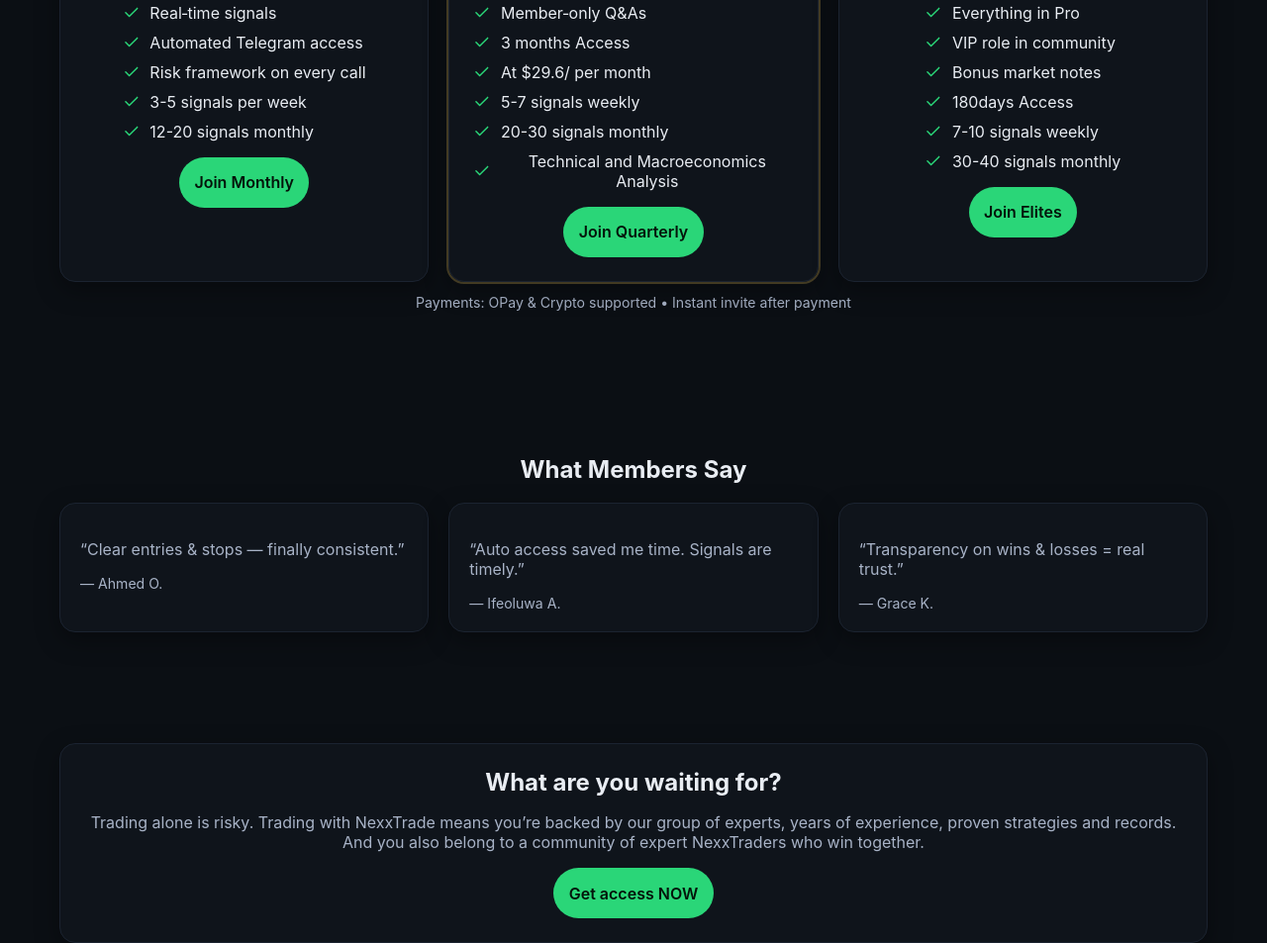
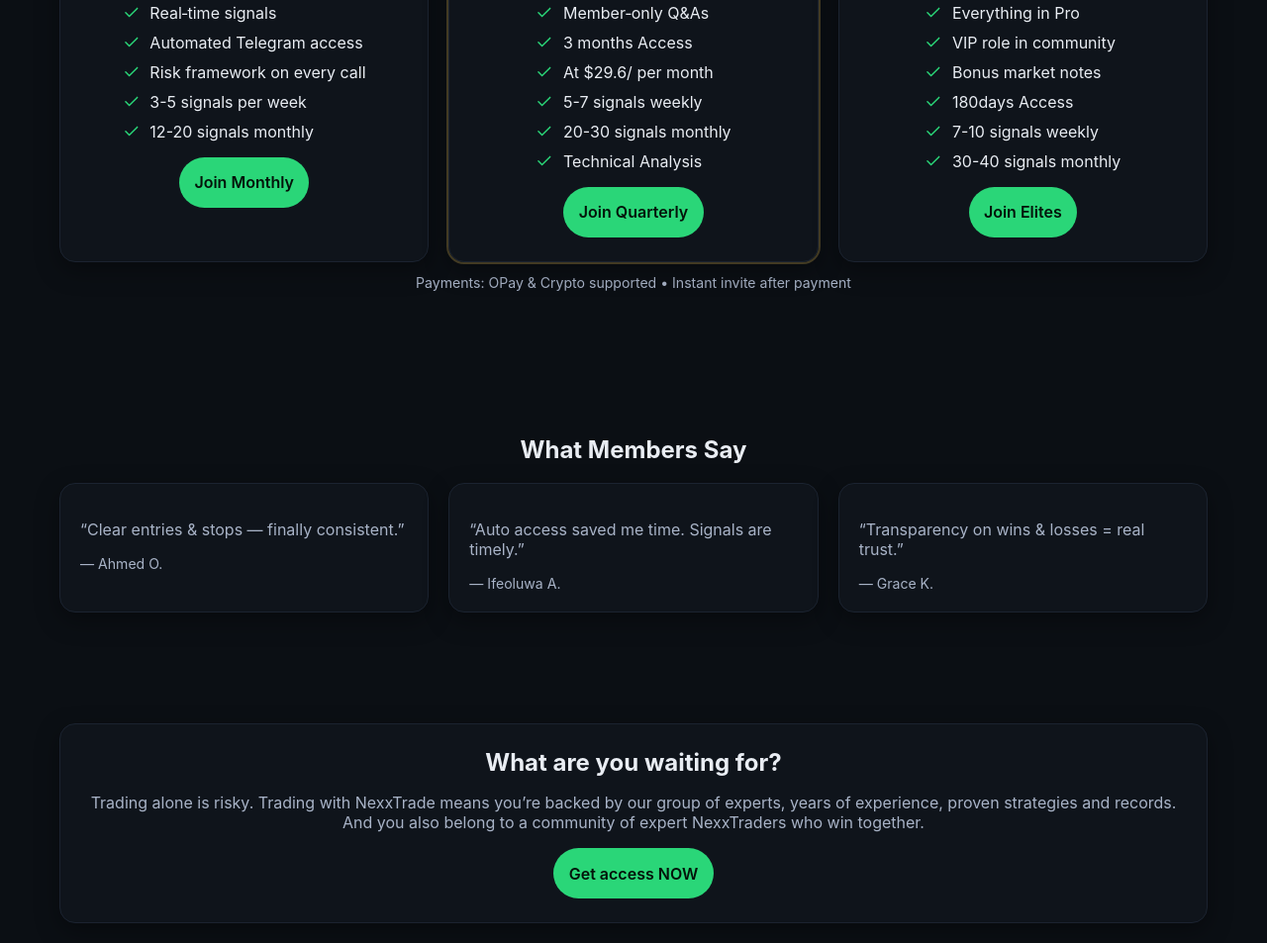
Before and after one commit to Peterkingsley/NexxTrade, a website: page public/index.html in a window 1280 px wide. Shown: the part 2043-2996 px from the top of the page at 99% size. Drawn offline with nearby package versions, Linux system fonts and the light colour scheme; no server answers.

Commit message:
Technical

```diff
--- a/public/index.html
+++ b/public/index.html
@@ -552,7 +552,7 @@
           </li>
           <li>
             <svg class="feature-icon" xmlns="http://www.w3.org/2000/svg" viewBox="0 0 24 24" fill="none" stroke="currentColor" stroke-width="2" stroke-linecap="round" stroke-linejoin="round"><polyline points="20 6 9 17 4 12"></polyline></svg>
-            Technical and Macroeconomics Analysis
+            Technical Analysis
           </li>
         </ul>
         <a class="btn btn-primary" href="registration.html">Join Quarterly</a>
```
